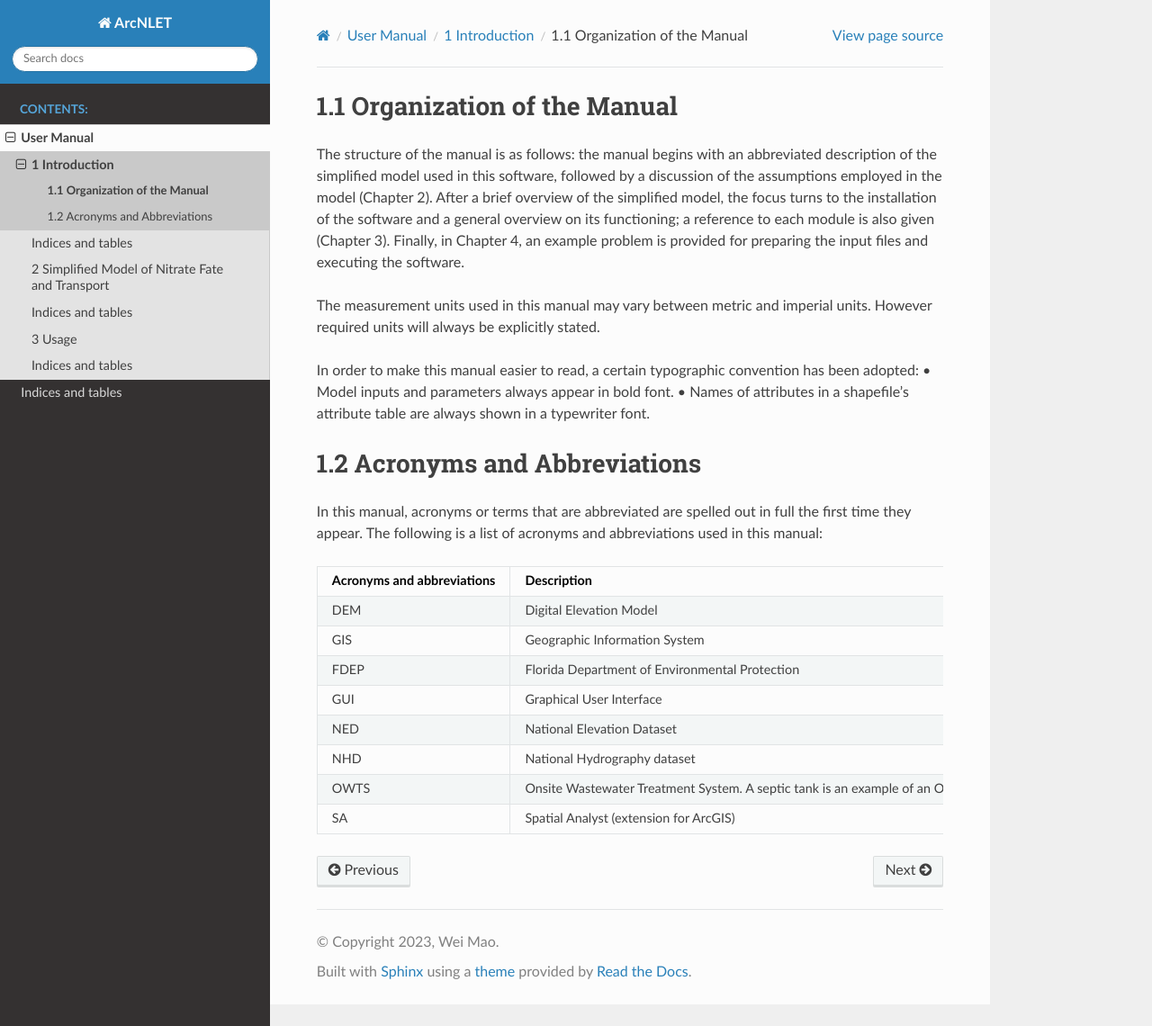
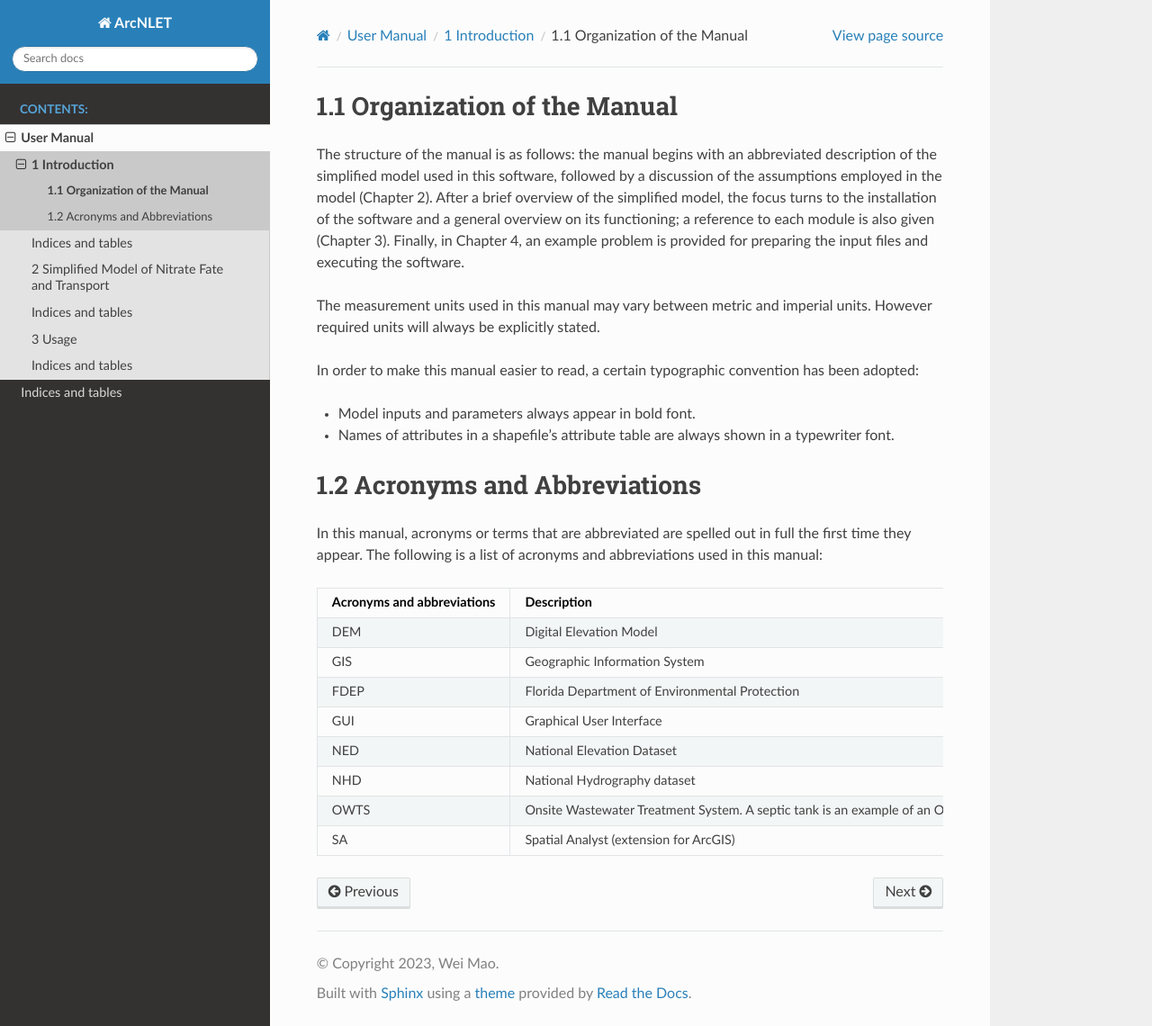
Before and after one commit to ArcNLET-Py/ArcNLET-Py, a Sphinx documentation site: the page built from docs/UserManual/01/Introduction.rst, in a window 1280 px wide and 1140 px high. Shown: the whole window at 90% size. Built offline with Sphinx 7.4.7 and the Read the Docs theme 2.0.0, drawn with Linux system fonts in a browser that asks for light colours.

Commit message:
Manual update, 10/9/2023, Wei

```diff
--- a/docs/UserManual/01/Introduction.rst
+++ b/docs/UserManual/01/Introduction.rst
@@ -6,8 +6,9 @@ The structure of the manual is as follows: the manual begins with an abbreviated
 The measurement units used in this manual may vary between metric and imperial units. However required units will always be explicitly stated.
 
 In order to make this manual easier to read, a certain typographic convention has been adopted:
-• Model inputs and parameters always appear in bold font.
-• Names of attributes in a shapefile’s attribute table are always shown in a typewriter font.
+
+* Model inputs and parameters always appear in bold font.
+* Names of attributes in a shapefile’s attribute table are always shown in a typewriter font.
 
 1.2 Acronyms and Abbreviations
 =========================================
```
